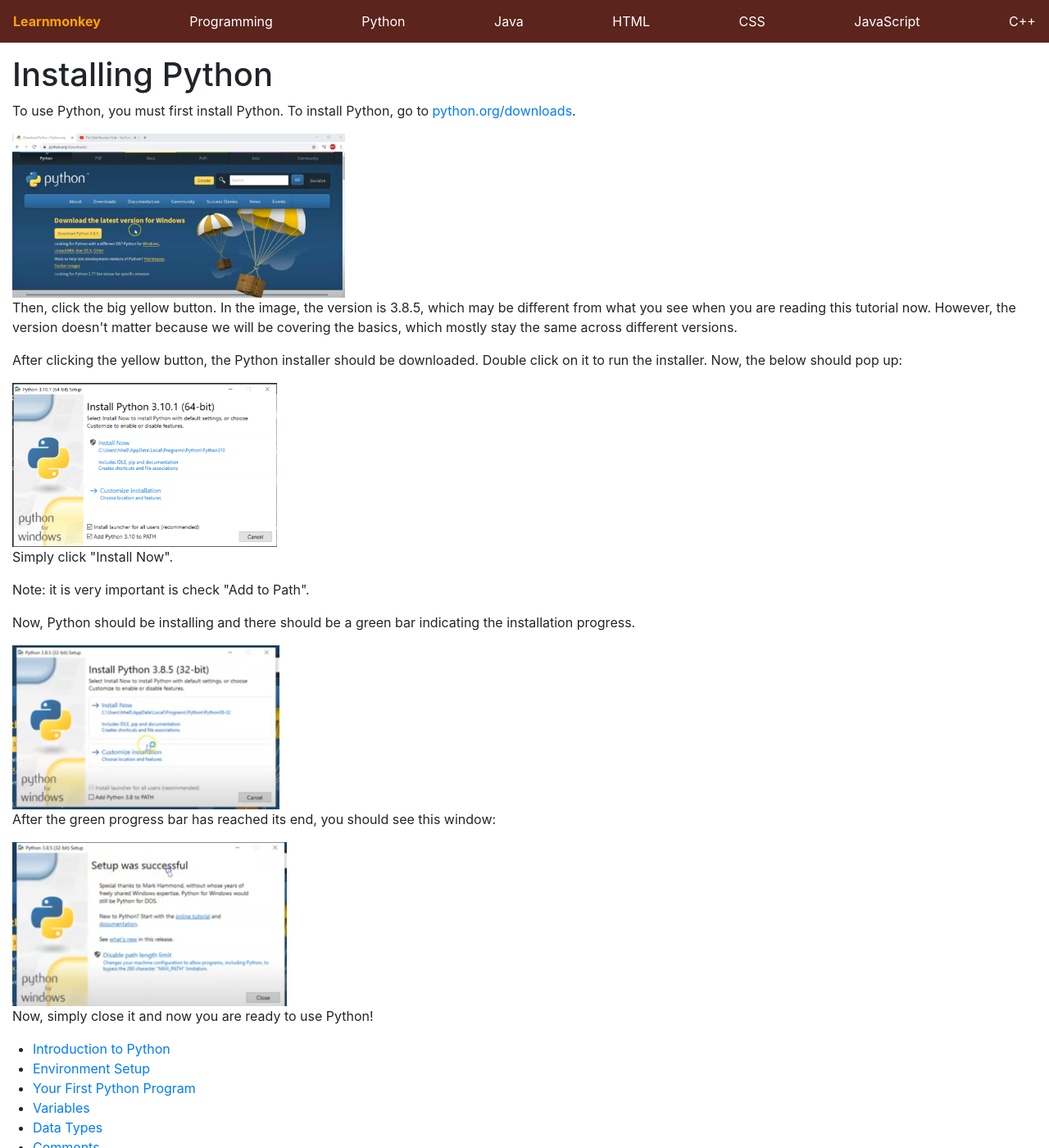
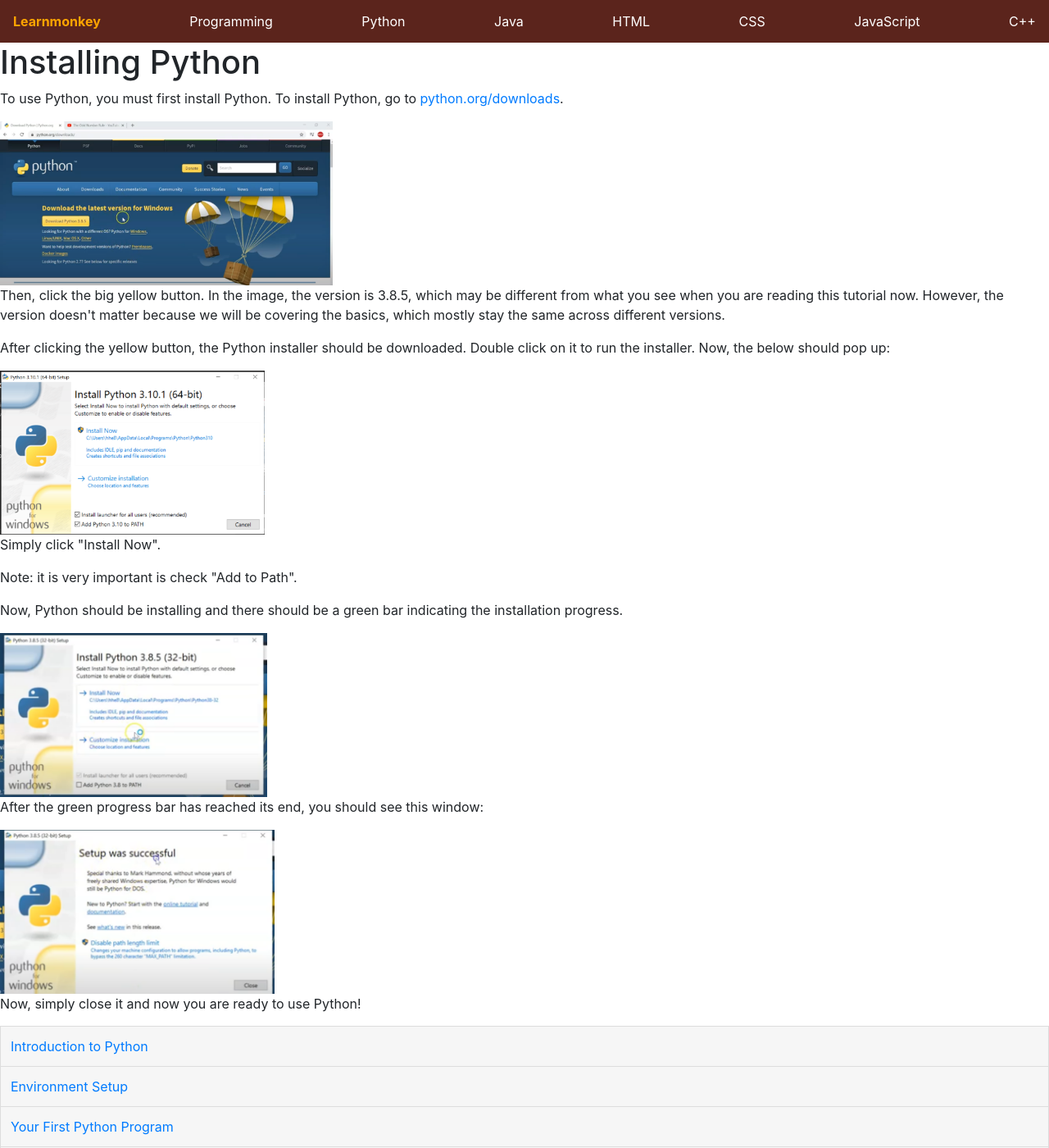
Before and after one commit to learnmonkey/learnmonkey.github.io, a Jekyll site: the page built from programming/python/installing-python.html, in a window 1280 px wide and 1400 px high. Shown: the whole window at 82% size. Built offline with Jekyll 4.4.1, drawn with Linux system fonts in a browser that asks for light colours.

Commit message:
Update style.css

```diff
--- a/assets/css/style.css
+++ b/assets/css/style.css
@@ -7,18 +7,26 @@
 }
 
 main {
-    margin: 15px;
+    margin-bottom: auto;
+    display: block;
 }
 
 footer {
     /*text-align: center;
     padding: 3px;
-    margin-top: 800px;*/
+    margin-top: 800px;
     background-color: rgb(90, 63, 4);
     color: #f0e9e9;
     opacity: 75%;
-    /* position: relative !important;
-    bottom: 0px !important;  */
+    margin-top: auto;
+    display: block;
+    width: 100% !important;
+    position: relative !important;
+    bottom: 0px !important;*/
+    background-color: rgb(90, 63, 4);
+    color: #f0e9e9;
+    opacity: 75%;
+    width: 100% !important;
 }
 
 /*
@@ -76,6 +84,19 @@
   color: orange;
 }
 
+ul#tutorials-list {
+    list-style-type: none; /* Remove bullets */
+    padding: 0; /* Remove padding */
+    margin: 0; /* Remove margins */
+  }
+
+ul#tutorials-list li {
+    border: 1px solid #ddd; /* Add a thin border to each list item */
+    margin-top: -1px; /* Prevent double borders */
+    background-color: #f6f6f6; /* Add a grey background color */
+    padding: 12px; /* Add some padding */
+}
+
 code {
     background-color: #eee;
     font-size: 1em;
```
